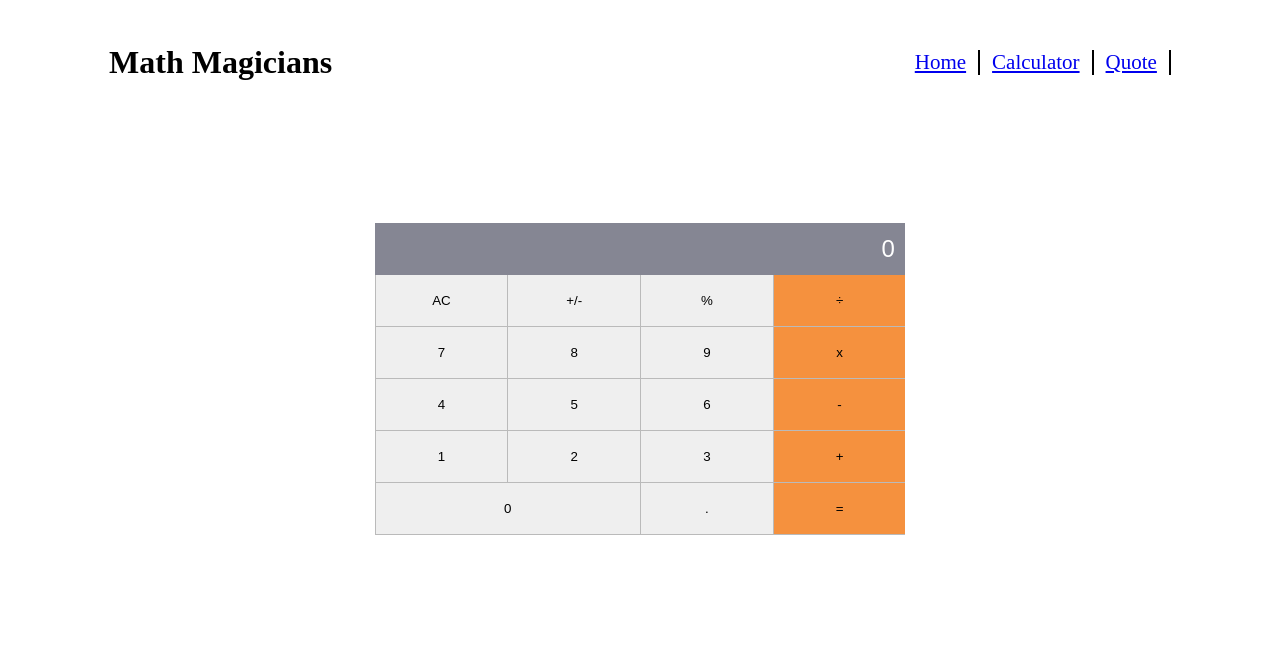
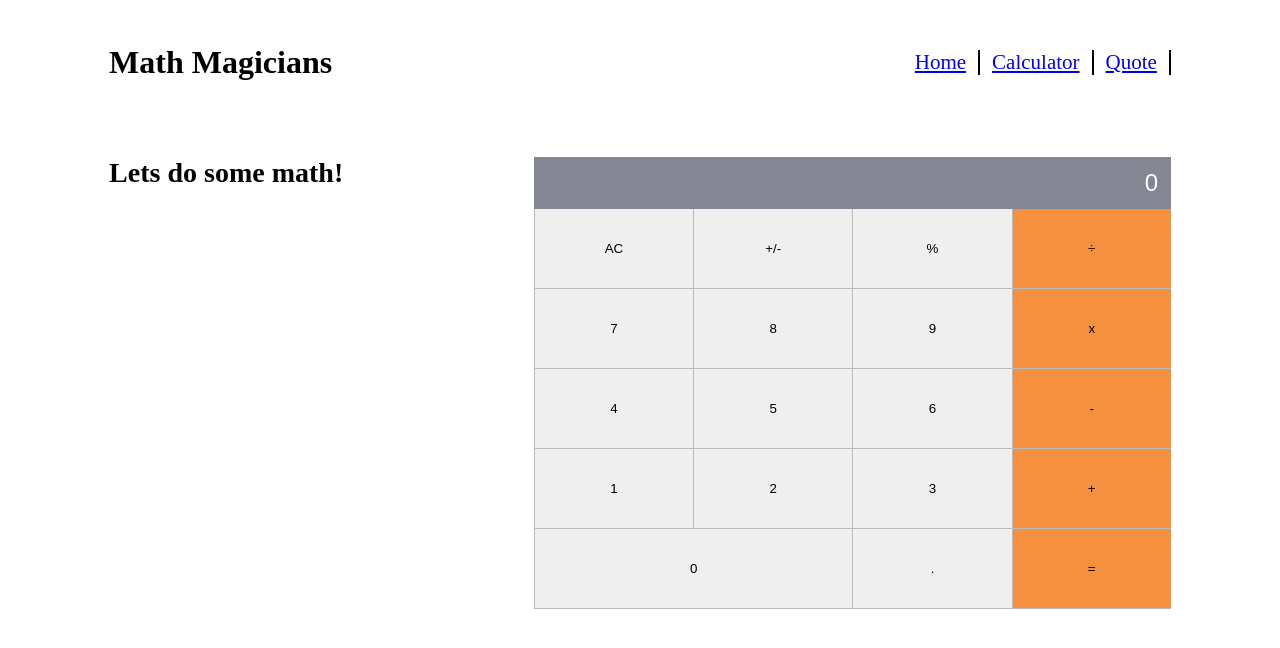
Before and after one commit to isaacpitwa/math_magicians, a React (Create React App) app: page /calculator in a window 1280 px wide. Shown: the top 648 px of the page. Built offline with nearby package versions, Linux system fonts and the light colour scheme.

Commit message:
style adjustments on calculator for page view

```diff
--- a/src/App.css
+++ b/src/App.css
@@ -1,6 +1,6 @@
 .calc-wrapper {
-  width: 50%;
-  margin: 10% auto;
+  width: 60%;
+  height: 50vh;
 }
 
 .calc-input {
@@ -25,6 +25,7 @@
   display: grid;
   grid-template-columns: repeat(4, 1fr);
   grid-template-rows: repeat(5, 1fr);
+  height: inherit;
 }
 
 .zero-btn {
@@ -57,17 +58,28 @@
   display: flex;
   align-items: center;
   justify-content: center;
-  height: 75vh;
+  height: 65vh;
 }
 
 .quote-container p {
   font-size: 32px;
 }
 
-.home-container h4 {
+.home-container h4,
+.calculator-container h4 {
   font-size: 28px;
 }
 
 .home-container p {
   font-size: 18px;
 }
+
+.calculator-container {
+  display: flex;
+  align-items: flex-start;
+  justify-content: space-between;
+  padding-top: 5vh;
+}
+.calculator-container h4 {
+  margin-top: 0;
+}
--- a/src/App.js
+++ b/src/App.js
@@ -1,10 +1,10 @@
 import './App.css';
 import React from 'react';
 import { Route, Routes } from 'react-router-dom';
-import Calculator from './components/calculator';
 import Home from './pages/home';
 import Header from './components/header';
 import Quote from './pages/quote';
+import CalculatorPage from './pages/calculator';
 
 class App extends React.PureComponent {
   render() {
@@ -13,7 +13,7 @@ class App extends React.PureComponent {
         <Header />
         <Routes>
           <Route path="/" element={<Home />} exact />
-          <Route path="calculator" element={<Calculator />} />
+          <Route path="calculator" element={<CalculatorPage />} />
           <Route path="quote" element={<Quote />} />
         </Routes>
       </div>
--- /dev/null
+++ b/src/pages/calculator.js
@@ -0,0 +1,12 @@
+import React from 'react';
+import Calculator from '../components/calculator';
+
+function CalculatorPage() {
+  return (
+    <div className="calculator-container">
+      <h4>Lets do some math!</h4>
+      <Calculator />
+    </div>
+  );
+}
+export default CalculatorPage;
--- a/src/pages/quote.js
+++ b/src/pages/quote.js
@@ -5,7 +5,10 @@ function Quote() {
     <div className="quote-container">
       <p>
         Mathematics is not about numbers, equations,
-        computations or algorithms: it is about understanding.
+        computations or
+        {' '}
+        <br />
+        algorithms: it is about understanding.
         -William Paul Thurston
       </p>
     </div>
```
